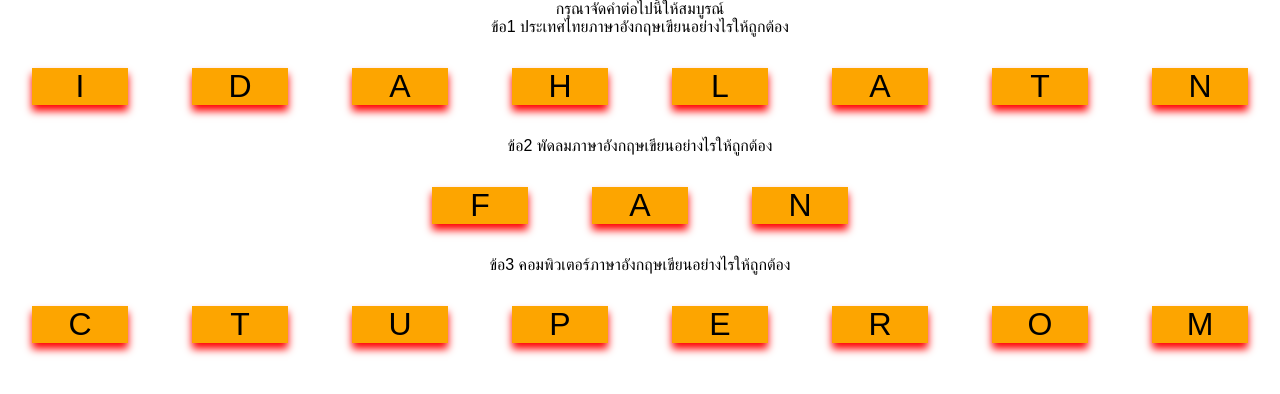
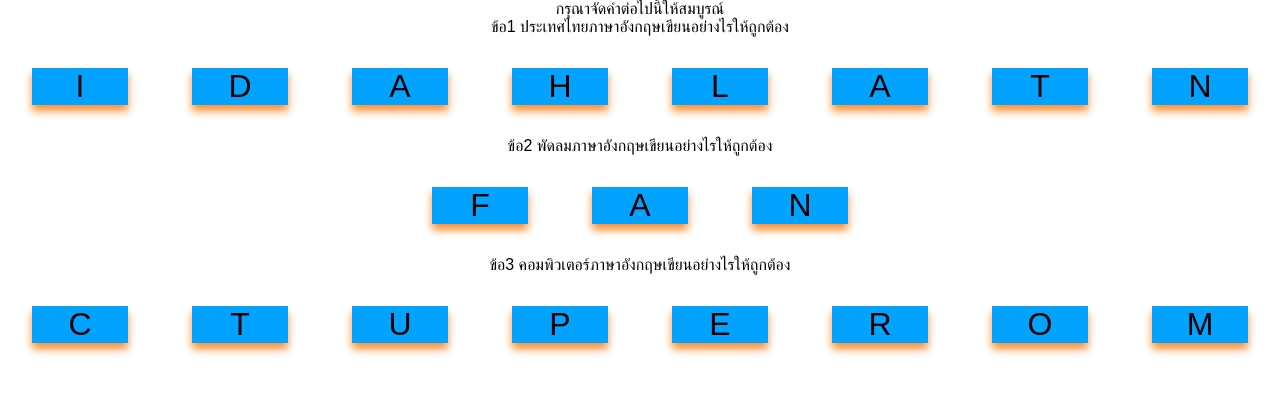
Before and after one commit to chalitgubkb/3SA03, a React (Create React App) app: page / in a window 1280 px wide. Shown: the top 394 px of the page. Built offline with nearby package versions, Linux system fonts and the light colour scheme.

Commit message:
เปลี่ยนสีข้อความ

```diff
--- a/src/App.css
+++ b/src/App.css
@@ -34,13 +34,13 @@
   text-align: center;
   width: 3em;
   font-size: 2em;
-  box-shadow: 0 6px 8px 0 rgba(255, 0, 0, 5.5);
+  box-shadow: 0 6px 8px 0 rgba(255, 140, 46);
   margin: 1em;
   user-select: none;
-  background: rgb(253, 165, 0);
+  background: rgb(2, 162, 255);
  }
 
  .activeCard {
-  color: red;
-  background: pink;
+  color: rgb(255, 255, 255);
+  background: rgb(247, 80, 108);
  }
```
